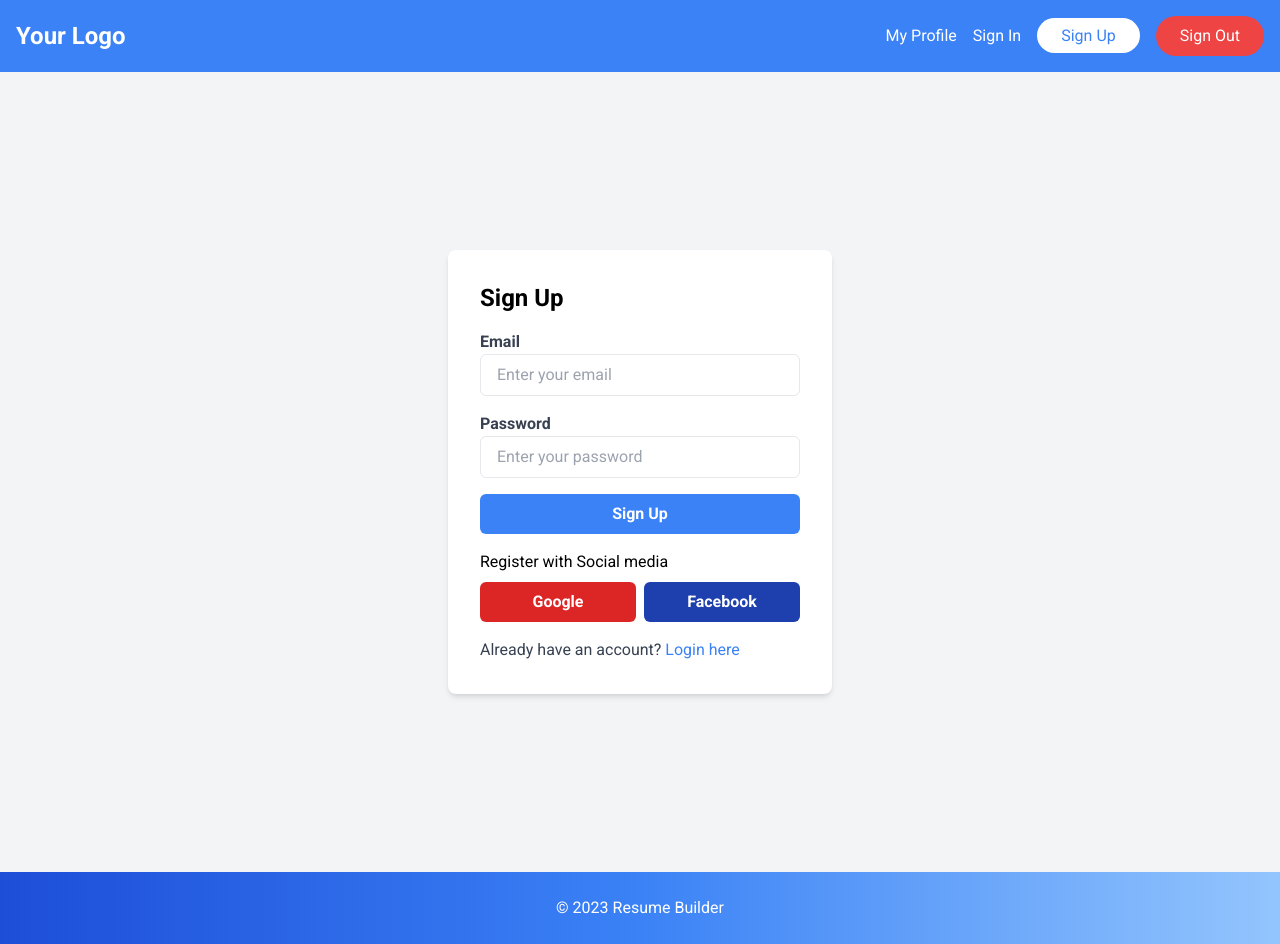
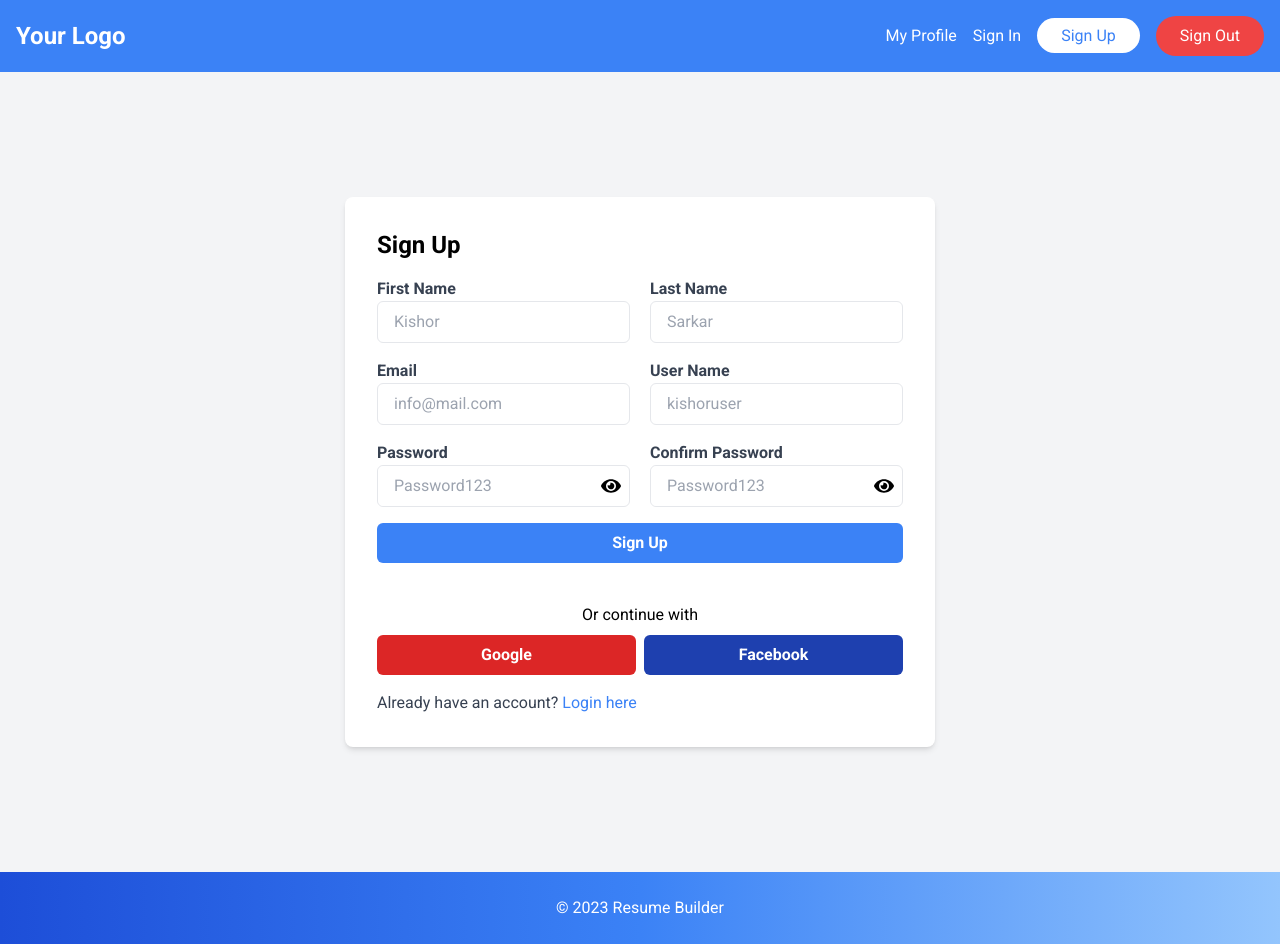
Before and after one commit to gostgmaer/userinfo, a Next.js app: page /register in a window 1280 px wide. Built offline with nearby package versions, Linux system fonts and the light colour scheme.

Commit message:
updated styles

```diff
--- a/package.json
+++ b/package.json
@@ -17,6 +17,8 @@
     "postcss": "8.4.31",
     "react": "18.2.0",
     "react-dom": "18.2.0",
+    "react-icon": "^1.0.0",
+    "react-icons": "^4.11.0",
     "tailwindcss": "3.3.3",
     "yup": "^1.3.1"
   }
--- a/src/components/Pages/public/Login.js
+++ b/src/components/Pages/public/Login.js
@@ -2,13 +2,23 @@
 import { useState } from "react";
 import { useRouter } from "next/navigation";
 import Link from "next/link";
+import PasswordField from "@/components/global/fields/PasswordField";
 const Login = () => {
   const router = useRouter();
-  const [email, setEmail] = useState("");
-  const [password, setPassword] = useState("");
+  const [formData, setFormData] = useState({
+    email: "",
+    password: "",
+  });
+
+  const handleChange = (e) => {
+    const { name, value } = e.target;
+    setFormData({ ...formData, [name]: value });
+    // setResume({ ...resume, [name]: value });
+  };
 
   const handleLogin = async (e) => {
     e.preventDefault();
+    console.log(formData);
   };
   const handleGoogleLogin = async () => {};
 
@@ -33,8 +43,8 @@ const Login = () => {
               name="email"
               className="w-full px-4 py-2 border rounded-md focus:outline-none focus:border-blue-500"
               placeholder="Enter your email"
-              value={email}
-              onChange={(e) => setEmail(e.target.value)}
+              value={formData.email}
+              onChange={handleChange}
               required
             />
           </div>
@@ -45,15 +55,11 @@ const Login = () => {
             >
               Password
             </label>
-            <input
-              type="password"
-              id="password"
-              name="password"
-              className="w-full px-4 py-2 border rounded-md focus:outline-none focus:border-blue-500"
-              placeholder="Enter your password"
-              value={password}
-              onChange={(e) => setPassword(e.target.value)}
-              required
+            <PasswordField
+              value={formData.password}
+              handleChange={handleChange}
+              placeholder={"Enter Your password"}
+              name={"password"}
             />
           </div>
           <div className="mb-4">
@@ -65,8 +71,8 @@ const Login = () => {
             </button>
           </div>
         </form>
-        <div className="flex flex-col gap-2">
-          <h3>Login with Social media</h3>
+        <div className="flex flex-col gap-2 mt-5">
+          <h3>Login with </h3>
           <div className="mb-4 flex gap-2">
             <button
               onClick={handleGoogleLogin}
--- a/src/components/Pages/public/Register.js
+++ b/src/components/Pages/public/Register.js
@@ -2,13 +2,32 @@
 import { useState } from "react";
 import { useRouter } from "next/navigation";
 import Link from "next/link";
+import { post } from "@/utils/http";
+import PasswordField from "@/components/global/fields/PasswordField";
 const Signup = () => {
   const router = useRouter();
-  const [email, setEmail] = useState("");
-  const [password, setPassword] = useState("");
+  const [formData, setFormData] = useState({
+    firstName: "",
+    lastName: "",
+    email: "",
+    password: "",
+    confirm_password: "",
+    username: "",
+  });
+
+  const handleChange = (e) => {
+    const { name, value } = e.target;
+    setFormData({ ...formData, [name]: value });
+    // setResume({ ...resume, [name]: value });
+  };
 
   const handleRegistration = async (e) => {
     e.preventDefault();
+    console.log(formData);
+    const body = {};
+    // try {
+    //   const res = post("signup");
+    // } catch (error) {}
   };
 
   const handleGoogleLogin = async () => {};
@@ -18,10 +37,49 @@ const Signup = () => {
   };
   return (
     <div className="min-h-screen flex items-center justify-center">
-      <div className="bg-white p-8 rounded-lg shadow-md w-96 text-black">
+      <div className="bg-white p-8 rounded-lg shadow-md w-100 text-black">
         <h2 className="text-2xl font-semibold mb-4">Sign Up</h2>
         <form onSubmit={handleRegistration} className="text-black">
-          <div className="mb-4">
+          <div className="mb-4 flex gap-5">
+            <div className=" w-full">
+              <label
+                htmlFor="firstName"
+                className="block text-gray-700 font-semibold"
+              >
+                First Name
+              </label>
+              <input
+                type="text"
+                id="firstName"
+                name="firstName"
+                className="w-full px-4 py-2 border rounded-md focus:outline-none focus:border-blue-500"
+                placeholder="Kishor"
+                value={formData.firstName}
+                onChange={handleChange}
+                required
+              />
+            </div>
+            <div className="w-full">
+              <label
+                htmlFor="lastName"
+                className="block text-gray-700 font-semibold"
+              >
+                Last Name
+              </label>
+              <input
+                type="text"
+                id="lastName"
+                name="lastName"
+                className="w-full px-4 py-2 border rounded-md focus:outline-none focus:border-blue-500"
+                placeholder="Sarkar"
+                value={formData.lastName}
+                onChange={handleChange}
+                required
+              />
+            </div>
+          </div>
+          <div className="mb-4 flex gap-5">
+            <div className="w-full">
               <label
                 htmlFor="email"
                 className="block text-gray-700 font-semibold"
@@ -33,29 +91,60 @@ const Signup = () => {
                 id="email"
                 name="email"
                 className="w-full px-4 py-2 border rounded-md focus:outline-none focus:border-blue-500"
-              placeholder="Enter your email"
-              value={email}
-              onChange={(e) => setEmail(e.target.value)}
+                placeholder="info@mail.com"
+                value={formData.email}
+                onChange={handleChange}
                 required
               />
             </div>
-          <div className="mb-4">
+            <div className="w-full">
+              <label
+                htmlFor="username"
+                className="block text-gray-700 font-semibold"
+              >
+                User Name
+              </label>
+              <input
+                type="text"
+                id="username"
+                name="username"
+                className="w-full px-4 py-2 border rounded-md focus:outline-none focus:border-blue-500"
+                placeholder="kishoruser"
+                value={formData.username}
+                onChange={handleChange}
+                required
+              />
+            </div>
+          </div>
+          <div className="mb-4  flex gap-5">
+            <div>
               <label
                 htmlFor="password"
                 className="block text-gray-700 font-semibold"
               >
                 Password
               </label>
-            <input
-              type="password"
-              id="password"
-              name="password"
-              className="w-full px-4 py-2 border rounded-md focus:outline-none focus:border-blue-500"
-              placeholder="Enter your password"
-              value={password}
-              onChange={(e) => setPassword(e.target.value)}
-              required
+              <PasswordField
+                value={formData.password}
+                handleChange={handleChange}
+                placeholder={"Password123"}
+                name={"password"}
               />
+            </div>
+            <div>
+              <label
+                htmlFor="confirm_password"
+                className="block text-gray-700 font-semibold"
+              >
+                Confirm Password
+              </label>
+              <PasswordField
+                value={formData.confirm_password}
+                handleChange={handleChange}
+                placeholder={"Password123"}
+                name={"confirm_password"}
+              />
+            </div>
           </div>
           <div className="mb-4">
             <button
@@ -66,8 +155,12 @@ const Signup = () => {
             </button>
           </div>
         </form>
-        <div className="flex flex-col gap-2">
-          <h3>Register with Social media</h3>
+        <div className="flex flex-col gap-2 mt-10">
+          <div className="ab kw">
+            <div className="ab lx ze awa awe awp text-center">
+              <span className="alo ark axv">Or continue with</span>
+            </div>
+          </div>
           <div className="mb-4 flex gap-2">
             <button
               onClick={handleGoogleLogin}
--- /dev/null
+++ b/src/components/global/fields/PasswordField.js
@@ -0,0 +1,41 @@
+import React, { useState } from "react";
+import { FaEyeSlash, FaEye } from "react-icons/fa";
+
+const PasswordField = ({ value, handleChange, placeholder, name }) => {
+  const [showPassword, setShowPassword] = useState(false);
+
+  const togglePasswordVisibility = () => {
+    setShowPassword(!showPassword);
+  };
+
+  return (
+    <div className="relative w-full border rounded-md focus:outline-none focus:border-blue-500 flex items-center justify-between">
+      <input
+        type={showPassword ? "text" : "password"}
+        id={name}
+        name={name}
+        className="w-full px-4 py-2  border-none rounded-md focus:outline-none focus:border-blue-500"
+        placeholder={placeholder ? placeholder : "Enter your password"}
+        value={value}
+        onChange={handleChange}
+        autoComplete="off"
+
+        required
+      />
+
+      <button
+        type="button"
+        className=" px-2"
+        onClick={togglePasswordVisibility}
+      >
+        {showPassword ? (
+          <FaEyeSlash className=" w-5 h-5" onClick={togglePasswordVisibility} />
+        ) : (
+          <FaEye className="w-5 h-5" onClick={togglePasswordVisibility} />
+        )}
+      </button>
+    </div>
+  );
+};
+
+export default PasswordField;
--- a/src/utils/http.js
+++ b/src/utils/http.js
@@ -27,9 +27,9 @@ export const getSingleRecord = async (endpoint, id) => {
   }
 };
 
-export const post = async (url, data) => {
+export const post = async (endpint, data) => {
   try {
-    const response = await axiosInstance.post(url, data);
+    const response = await axiosInstance.post(endpint, data);
     return response.data;
   } catch (error) {
     throw error;
```
Also changed, not shown: 2 other files (tests, documents, lock files or other folders). Lines whose indentation alone changed are shown as unchanged.
